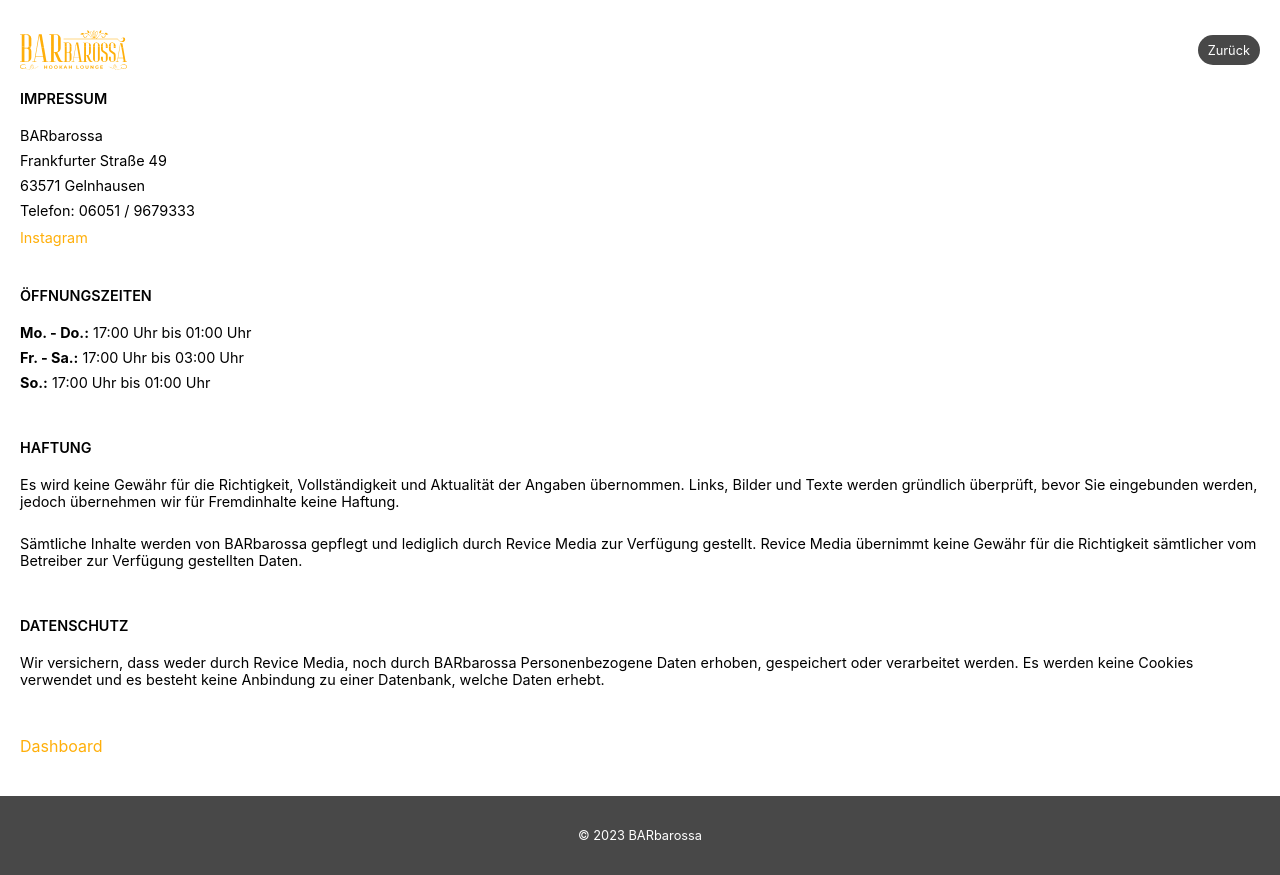
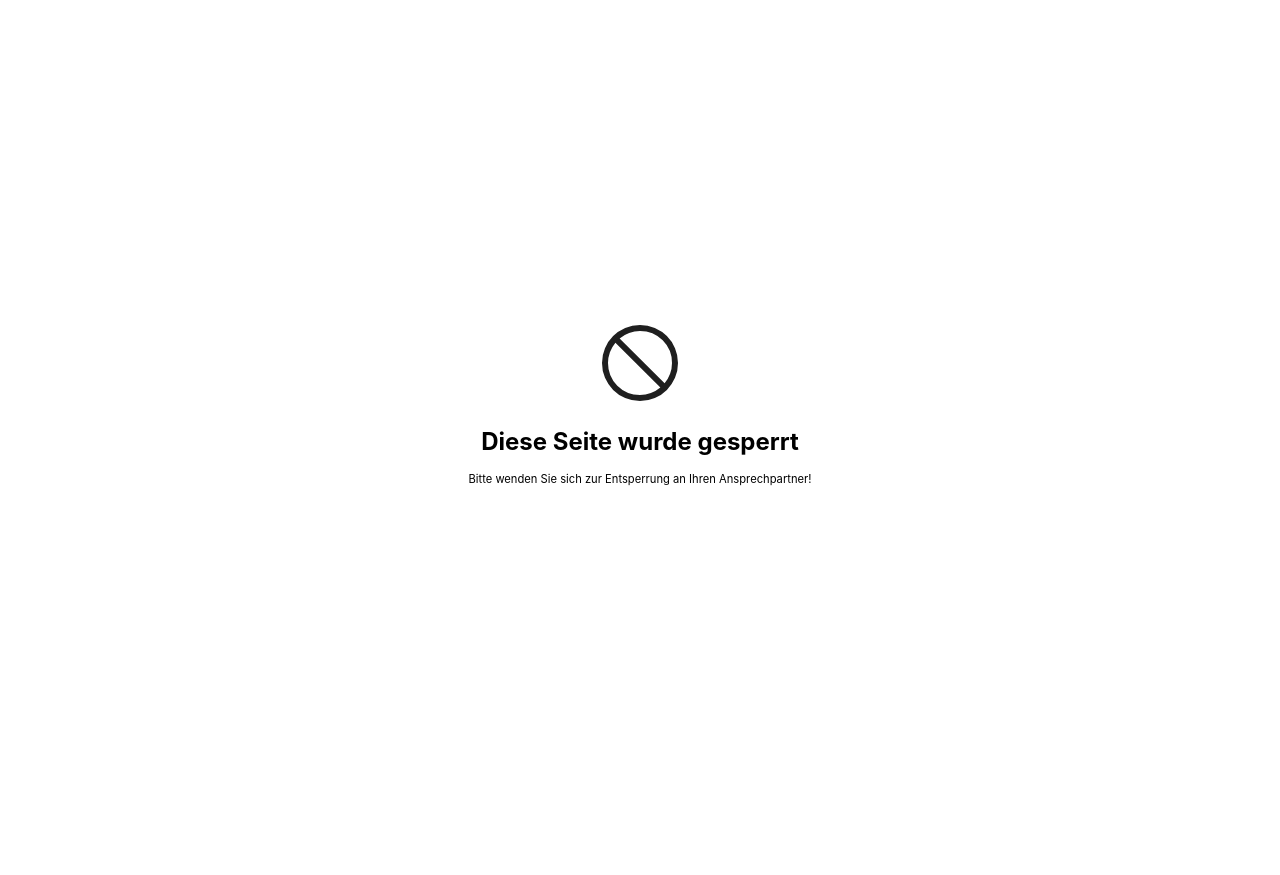
Before and after one commit to revicemedia/digitaleSpeisekarte, a React (Create React App) app: page /impressum in a window 1280 px wide. After the commit the page ends 800 px from the top, so only its background shows below. Built offline with nearby package versions, Linux system fonts and the light colour scheme.

Commit message:
block site because payment not received

```diff
--- a/src/App.tsx
+++ b/src/App.tsx
@@ -3,17 +3,25 @@
 import RootPage from "./Pages/rootpage";
 import ImpressumPage from "./Pages/impressum";
 import AllergenePage from "./Pages/allergene";
+import block from "./images/block.svg";
 
 const App: React.FC = () => {
   return (
     <div className="App">
-      <BrowserRouter>
+      {/* <BrowserRouter>
         <Routes>
           <Route path="/*" element={<RootPage />} />
           <Route path="/allergene" element={<AllergenePage />} />
           <Route path="/impressum" element={<ImpressumPage />} />
         </Routes>
-      </BrowserRouter>
+      </BrowserRouter> */}
+      <div className="blocked">
+        <img src={block} alt="Acces blocked" className="blockimage" />
+        <h2>Diese Seite wurde gesperrt</h2>
+        <p className="blockedtext">
+          Bitte wenden Sie sich zur Entsperrung an Ihren Ansprechpartner!
+        </p>
+      </div>
     </div>
   );
 };
--- a/src/index.scss
+++ b/src/index.scss
@@ -16,3 +16,24 @@
 :root {
   color-scheme: only light;
 }
+
+.blocked {
+  width: 100vw;
+  height: 100vh;
+  display: flex;
+  flex-direction: column;
+  justify-content: center;
+  align-items: center;
+  text-align: center;
+  gap: 1rem;
+  padding: 10px;
+}
+
+.blockimage {
+  height: 6rem;
+  width: 6rem;
+}
+
+.blockedtext {
+  font-size: 0.7rem;
+}
```
Also changed, not shown: src/images/block.svg (added).
